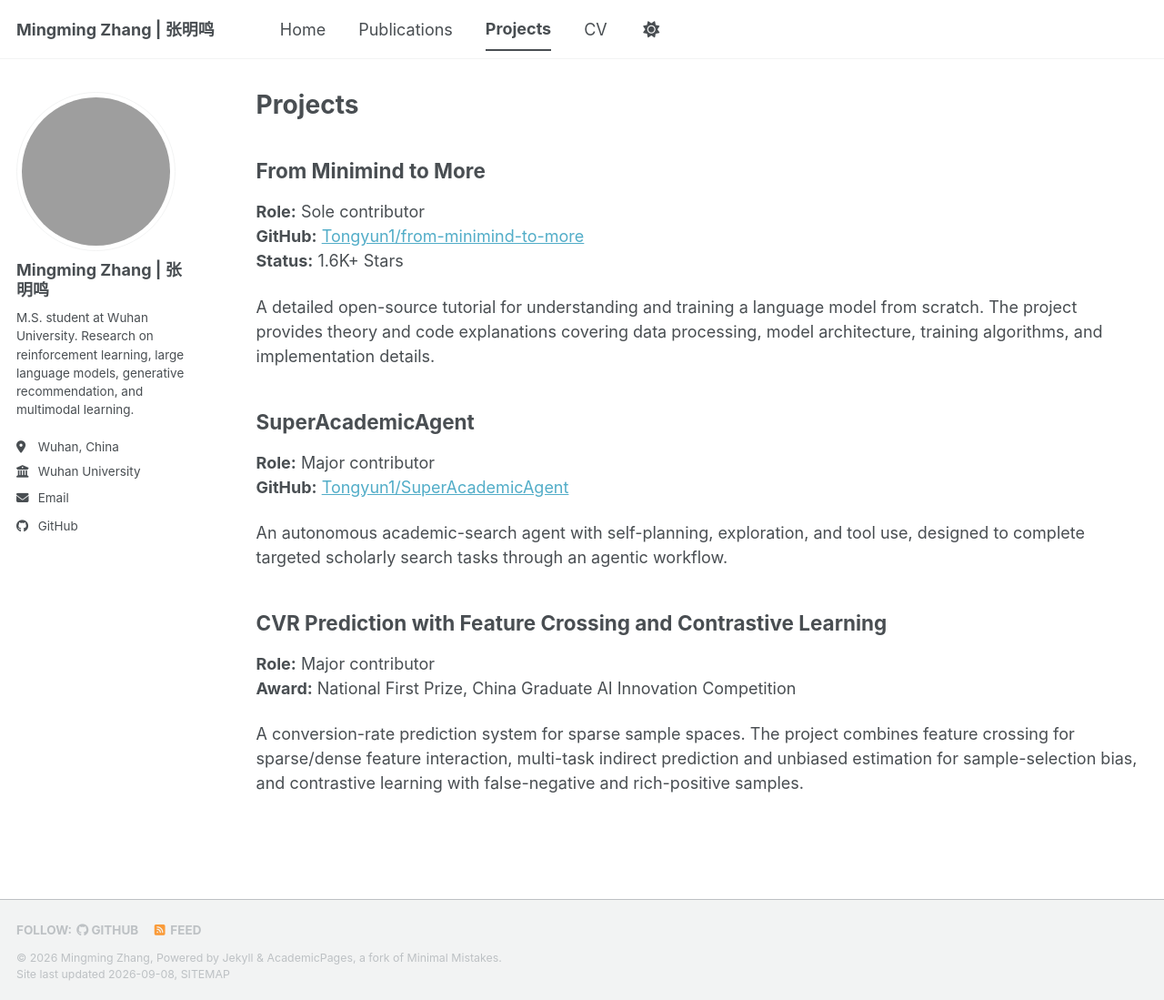
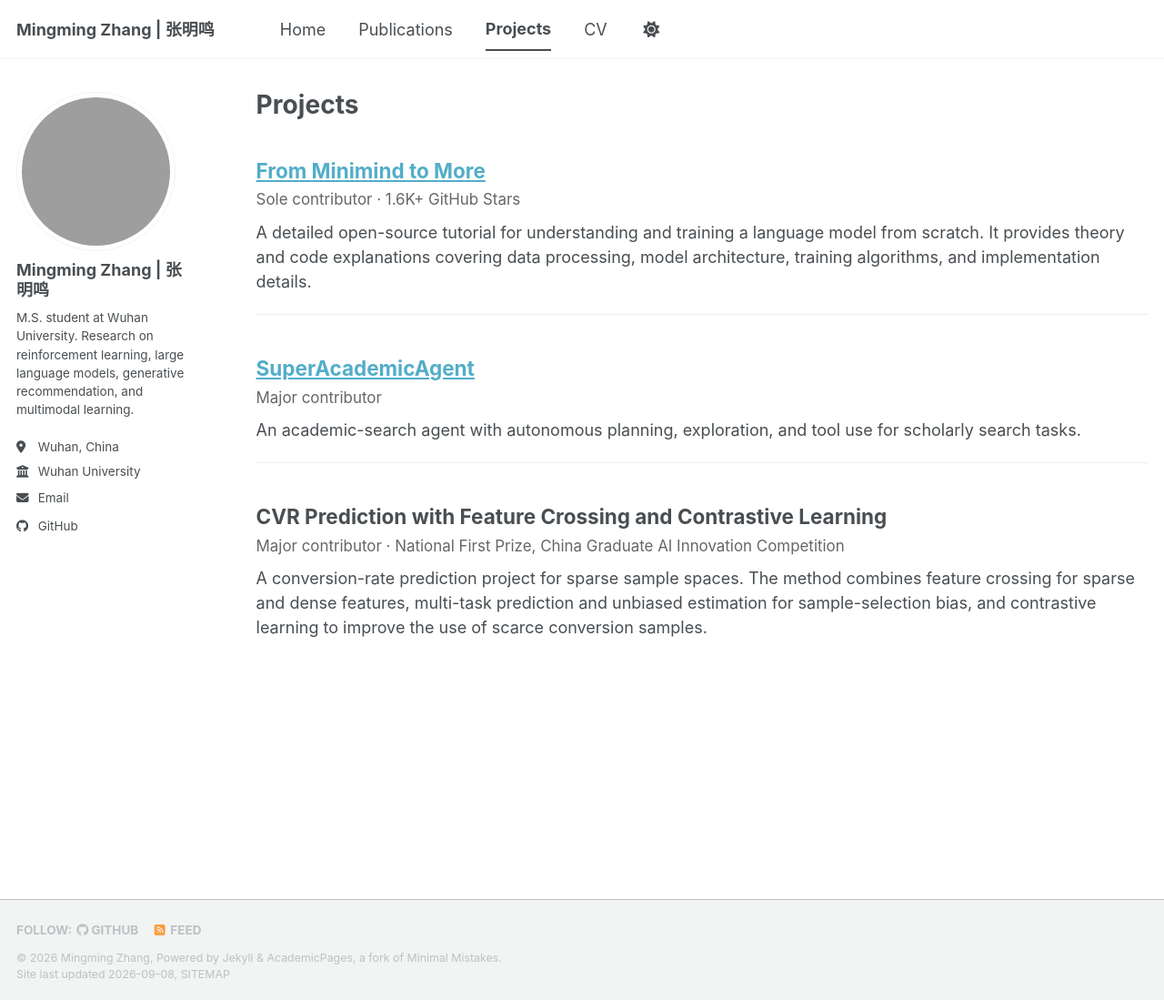
Before and after one commit to Tongyun1/tongyun1.github.io, a Jekyll site: the page built from _pages/projects.md, in a window 1280 px wide and 1099 px high. Shown: the whole window at 91% size. Built offline with Jekyll 4.4.1, drawn with Linux system fonts in a browser that asks for light colours; a style sheet for code colours, icons or effects is not loaded; grey boxes are pictures that could not be loaded.

Commit message:
Refine project descriptions

```diff
--- a/_pages/projects.md
+++ b/_pages/projects.md
@@ -5,24 +5,30 @@ permalink: /projects/
 author_profile: true
 ---
 
-## From Minimind to More
+<style>
+.project-card { margin: 0 0 1.5rem; padding: 0 0 1.25rem; border-bottom: 1px solid #ececec; }
+.project-card:last-child { border-bottom: 0; }
+.project-card h2 { margin-bottom: .35rem; }
+.project-meta { color: #666; margin-bottom: .5rem; font-size: .94rem; }
+</style>
 
-**Role:** Sole contributor
-**GitHub:** [Tongyun1/from-minimind-to-more](https://github.com/Tongyun1/from-minimind-to-more)
-**Status:** 1.6K+ Stars
+<div class="project-card">
+<h2><a href="https://github.com/Tongyun1/from-minimind-to-more">From Minimind to More</a></h2>
+<div class="project-meta">Sole contributor · 1.6K+ GitHub Stars</div>
 
-A detailed open-source tutorial for understanding and training a language model from scratch. The project provides theory and code explanations covering data processing, model architecture, training algorithms, and implementation details.
+A detailed open-source tutorial for understanding and training a language model from scratch. It provides theory and code explanations covering data processing, model architecture, training algorithms, and implementation details.
+</div>
 
-## SuperAcademicAgent
+<div class="project-card">
+<h2><a href="https://github.com/Tongyun1/SuperAcademicAgent">SuperAcademicAgent</a></h2>
+<div class="project-meta">Major contributor</div>
 
-**Role:** Major contributor
-**GitHub:** [Tongyun1/SuperAcademicAgent](https://github.com/Tongyun1/SuperAcademicAgent)
+An academic-search agent with autonomous planning, exploration, and tool use for scholarly search tasks.
+</div>
 
-An autonomous academic-search agent with self-planning, exploration, and tool use, designed to complete targeted scholarly search tasks through an agentic workflow.
+<div class="project-card">
+<h2>CVR Prediction with Feature Crossing and Contrastive Learning</h2>
+<div class="project-meta">Major contributor · National First Prize, China Graduate AI Innovation Competition</div>
 
-## CVR Prediction with Feature Crossing and Contrastive Learning
-
-**Role:** Major contributor
-**Award:** National First Prize, China Graduate AI Innovation Competition
-
-A conversion-rate prediction system for sparse sample spaces. The project combines feature crossing for sparse/dense feature interaction, multi-task indirect prediction and unbiased estimation for sample-selection bias, and contrastive learning with false-negative and rich-positive samples.
+A conversion-rate prediction project for sparse sample spaces. The method combines feature crossing for sparse and dense features, multi-task prediction and unbiased estimation for sample-selection bias, and contrastive learning to improve the use of scarce conversion samples.
+</div>
```
